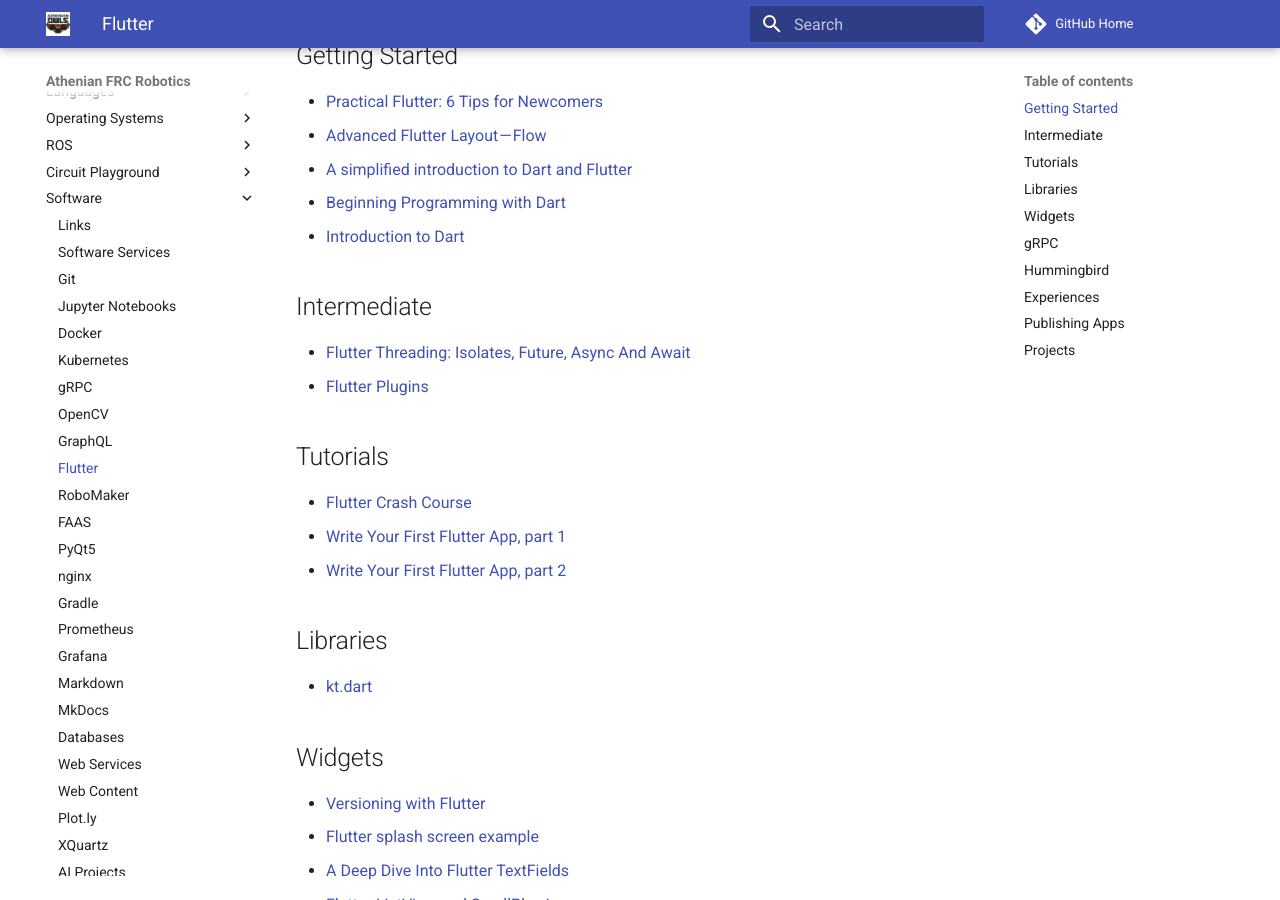
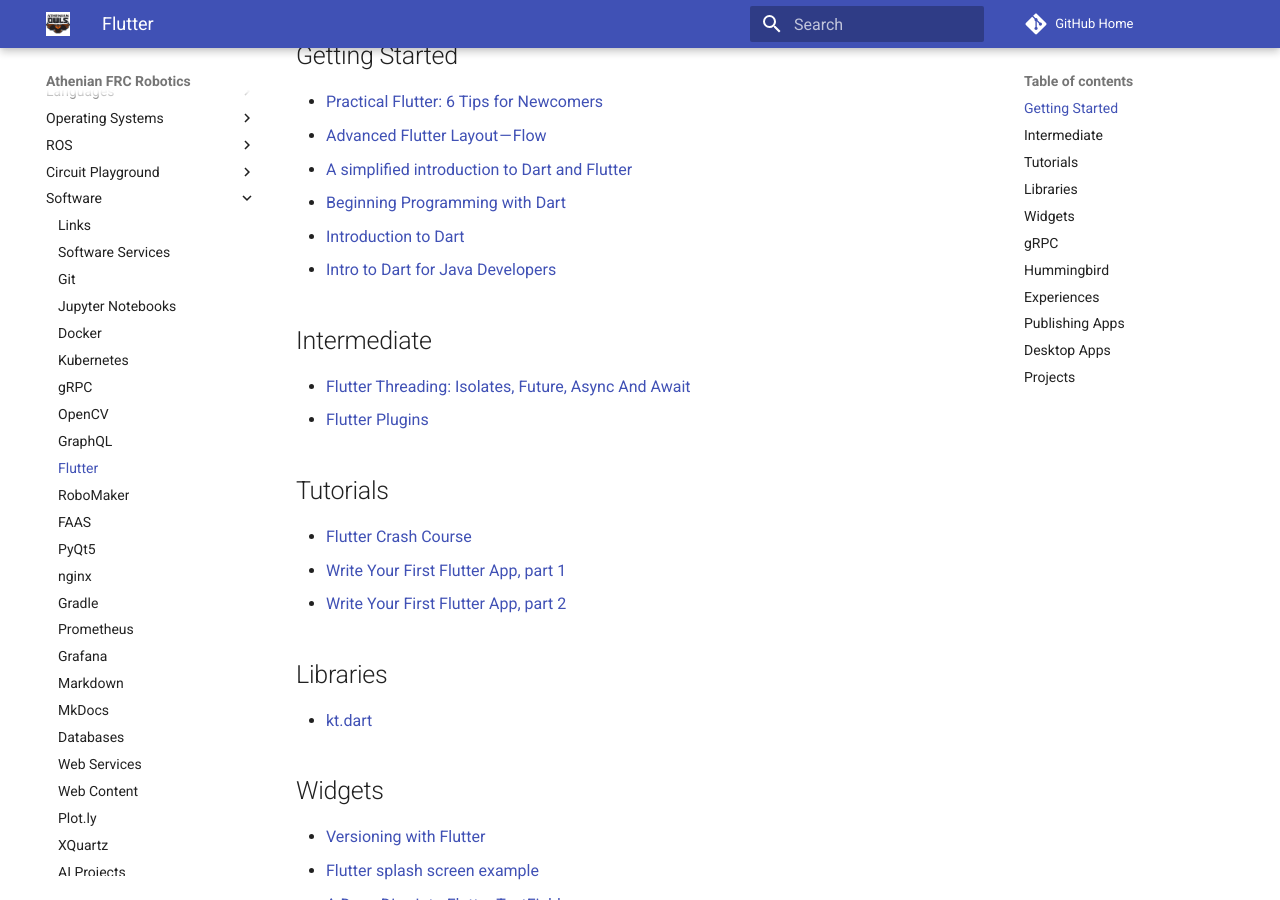
Before and after one commit to athenian-robotics/athenian-robotics-mkdocs, an MkDocs documentation site: the page built from docs/flutter.md, in a window 1280 px wide and 900 px high, scrolled down 610 px. Built offline with MkDocs 1.6.1 and Material for MkDocs 9.7.7, drawn with Linux system fonts in a browser that asks for light colours; comment, search, counter and statistics services are not loaded; some of the changed text lies outside the part shown.

Commit message:
Update docs

```diff
--- a/docs/flutter.md
+++ b/docs/flutter.md
@@ -20,6 +20,7 @@
 * [A simplified introduction to Dart and Flutter](https://medium.freecodecamp.org/https-medium-com-rahman-sameeha-whats-flutter-an-intro-to-dart-6fc42ba7c4a3)
 * [Beginning Programming with Dart](https://blog.usejournal.com/beginning-programming-with-dart-beginners-3f0348d8baf8)
 * [Introduction to Dart](https://www.youtube.com/watch?v=8F2uemqLwvE)
+* [Intro to Dart for Java Developers](https://codelabs.developers.google.com/codelabs/from-java-to-dart/#0)
 
 ## Intermediate
 * [Flutter Threading: Isolates, Future, Async And Await](https://buildflutter.com/flutter-threading-isolates-future-async-and-await/)
@@ -64,6 +65,9 @@
 * [How to Submit An App to Apple: From No Account to App Store – Part 2](https://www.raywenderlich.com/119-how-to-submit-an-app-to-apple-from-no-account-to-app-store-part-2)
 * [How to Publish Your App on Apple’s App Store in 2018](https://medium.com/@the_manifest/how-to-publish-your-app-on-apples-app-store-in-2018-f76f22a5c33a)
 
+## Desktop Apps
+* [Desktop Flutter Apps](https://medium.com/@eibaan_54644/desktop-flutter-apps-8602dac54f68)
+
 ## Projects
 * [UI Challenge: Piano Tiles in Flutter](https://medium.com/flutter-community/ui-challenge-piano-tiles-in-flutter-19bc56139fda)
 * [Creating Minesweeper in Flutter](https://medium.com/flutter-community/creating-minesweeper-in-flutter-12c74486324f)
```
